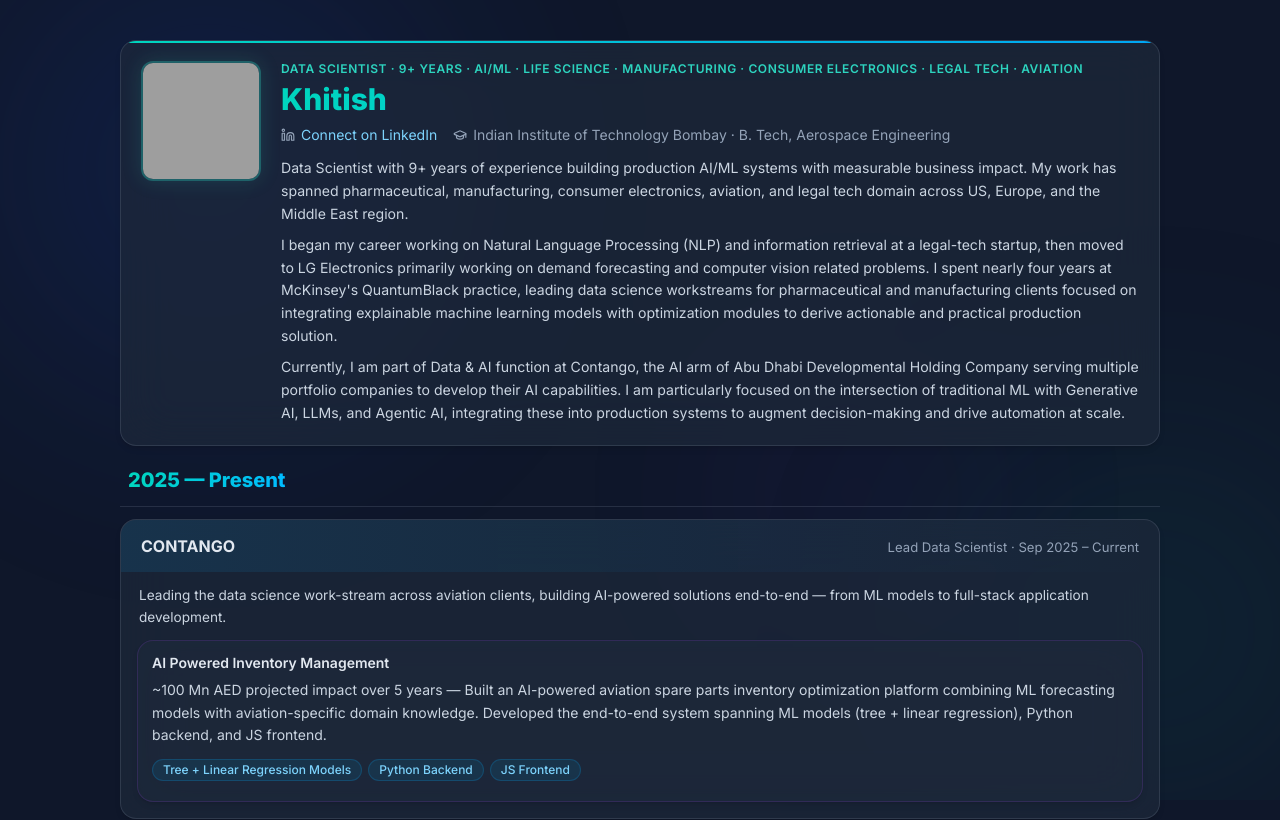
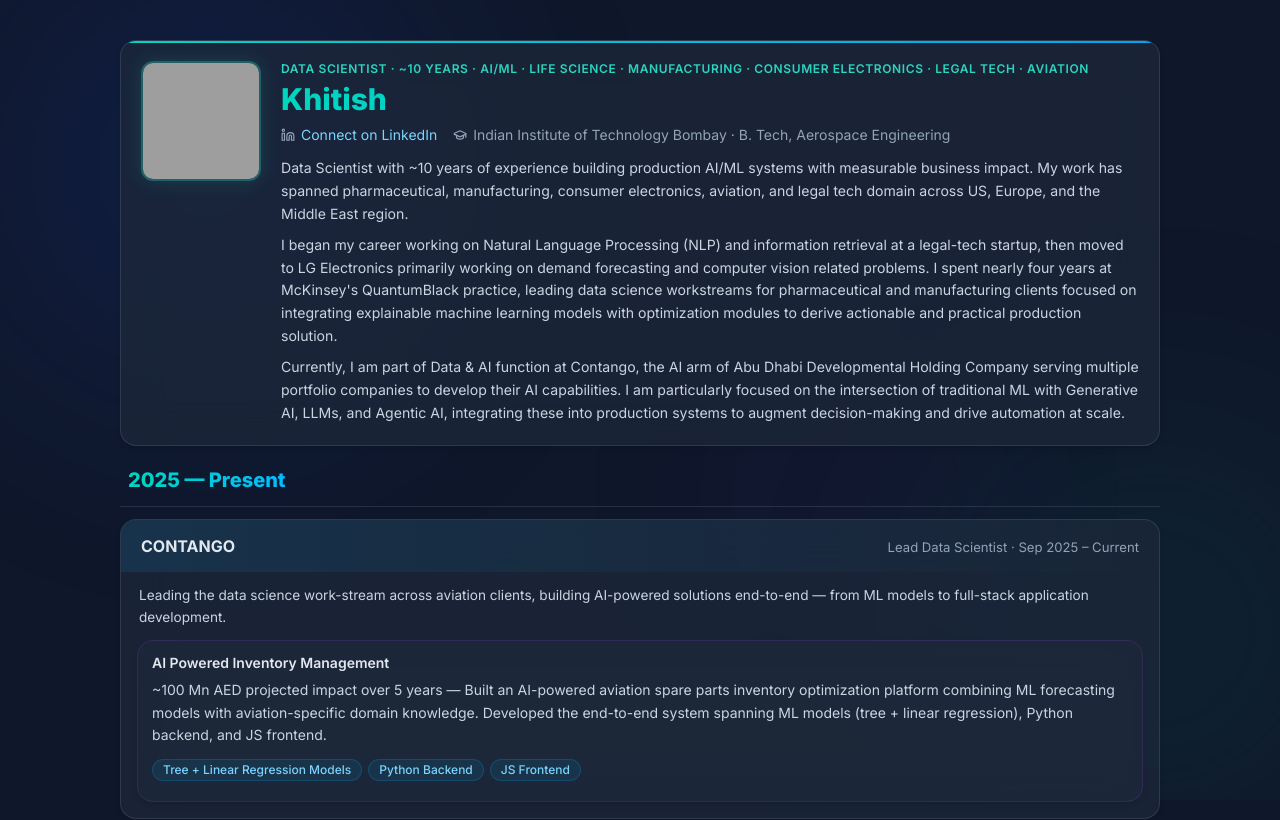
Before and after one commit to khitish19/khitish, a React (Vite) app: page / in a window 1280 px wide. Shown: the top 820 px of the page. Built offline with nearby package versions, Linux system fonts and the light colour scheme; grey boxes are pictures that could not be loaded.

Commit message:
resume experience

```diff
--- a/src/data/resumeData.ts
+++ b/src/data/resumeData.ts
@@ -11,8 +11,8 @@
       location: 'Mumbai, India',
       year: 2014,
     },
-    bio: 'Data Scientist with 9+ years of experience building production AI/ML systems with measurable business impact. My work has spanned pharmaceutical, manufacturing, consumer electronics, aviation, and legal tech domain across US, Europe, and the Middle East region.\n\nI began my career working on Natural Language Processing (NLP) and information retrieval at a legal-tech startup, then moved to LG Electronics primarily working on demand forecasting and computer vision related problems. I spent nearly four years at McKinsey\'s QuantumBlack practice, leading data science workstreams for pharmaceutical and manufacturing clients focused on integrating explainable machine learning models with optimization modules to derive actionable and practical production solution.\n\nCurrently, I am part of Data & AI function at Contango, the AI arm of Abu Dhabi Developmental Holding Company serving multiple portfolio companies to develop their AI capabilities. I am particularly focused on the intersection of traditional ML with Generative AI, LLMs, and Agentic AI, integrating these into production systems to augment decision-making and drive automation at scale.',
-    tags: ['Data Scientist', '9+ Years', 'AI/ML', 'Life Science', 'Manufacturing', 'Consumer Electronics', 'Legal Tech', 'Aviation'],
+    bio: 'Data Scientist with ~10 years of experience building production AI/ML systems with measurable business impact. My work has spanned pharmaceutical, manufacturing, consumer electronics, aviation, and legal tech domain across US, Europe, and the Middle East region.\n\nI began my career working on Natural Language Processing (NLP) and information retrieval at a legal-tech startup, then moved to LG Electronics primarily working on demand forecasting and computer vision related problems. I spent nearly four years at McKinsey\'s QuantumBlack practice, leading data science workstreams for pharmaceutical and manufacturing clients focused on integrating explainable machine learning models with optimization modules to derive actionable and practical production solution.\n\nCurrently, I am part of Data & AI function at Contango, the AI arm of Abu Dhabi Developmental Holding Company serving multiple portfolio companies to develop their AI capabilities. I am particularly focused on the intersection of traditional ML with Generative AI, LLMs, and Agentic AI, integrating these into production systems to augment decision-making and drive automation at scale.',
+    tags: ['Data Scientist', '~10 Years', 'AI/ML', 'Life Science', 'Manufacturing', 'Consumer Electronics', 'Legal Tech', 'Aviation'],
   },
 
   skills: {
```
